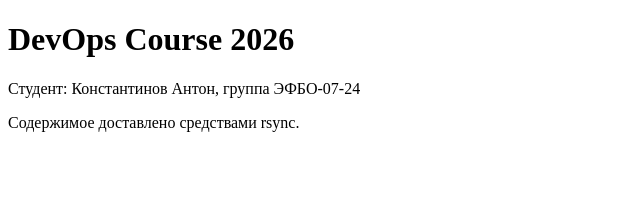
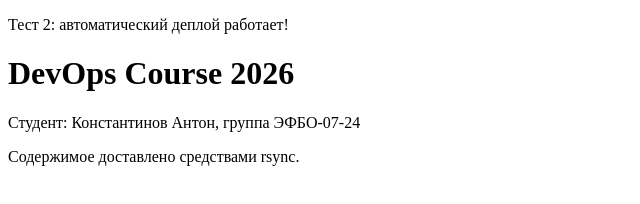
Before and after one commit to bdlgg/devops, a plain HTML site: page site/index.html in a window 1280 px wide. Shown: the whole page, without its empty margins (0-640 px from the left). Drawn offline with Linux system fonts and the light colour scheme.

Commit message:
test: verify deployment updates site

```diff
--- a/site/index.html
+++ b/site/index.html
@@ -3,6 +3,7 @@
 <head>
     <meta charset="UTF-8">
     <title>DevOps Course 2026</title>
+    <p>Тест 2: автоматический деплой работает!</p>
 </head>
 <body>
     <h1>DevOps Course 2026</h1>
```
